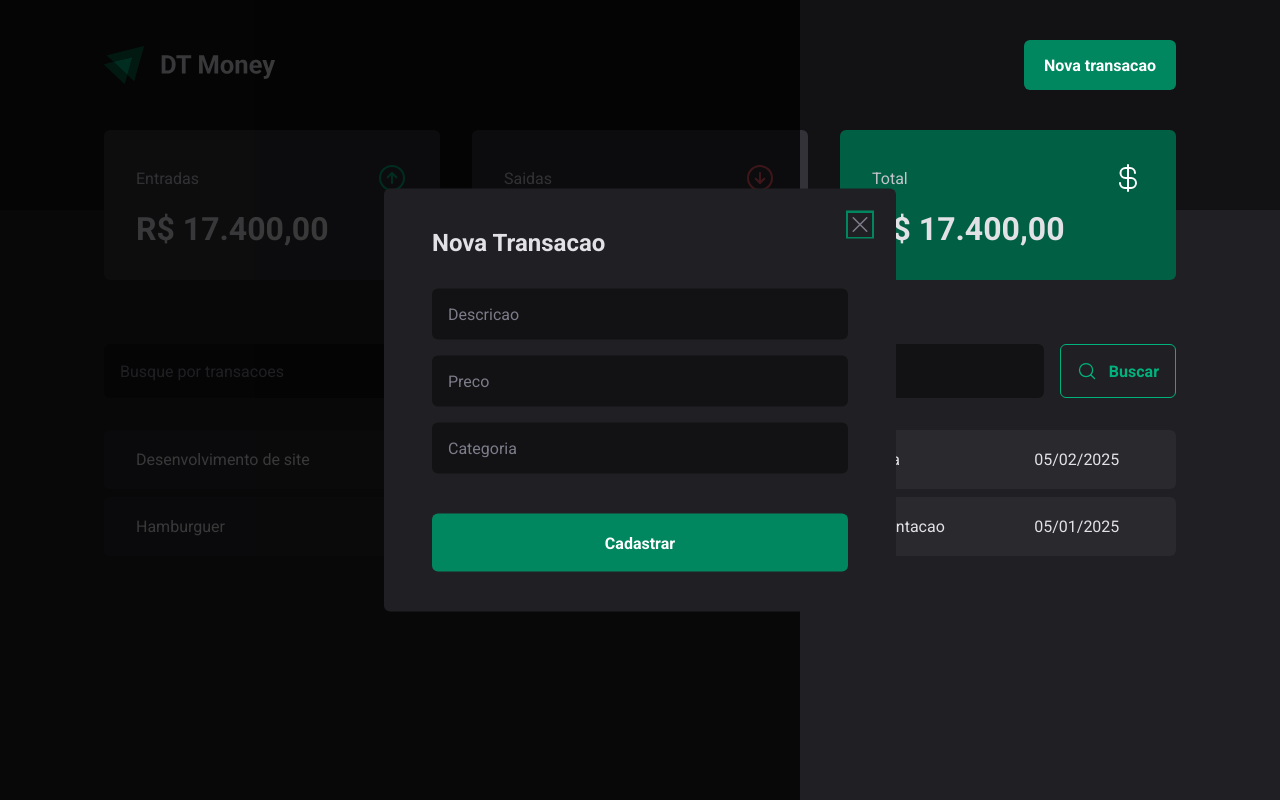
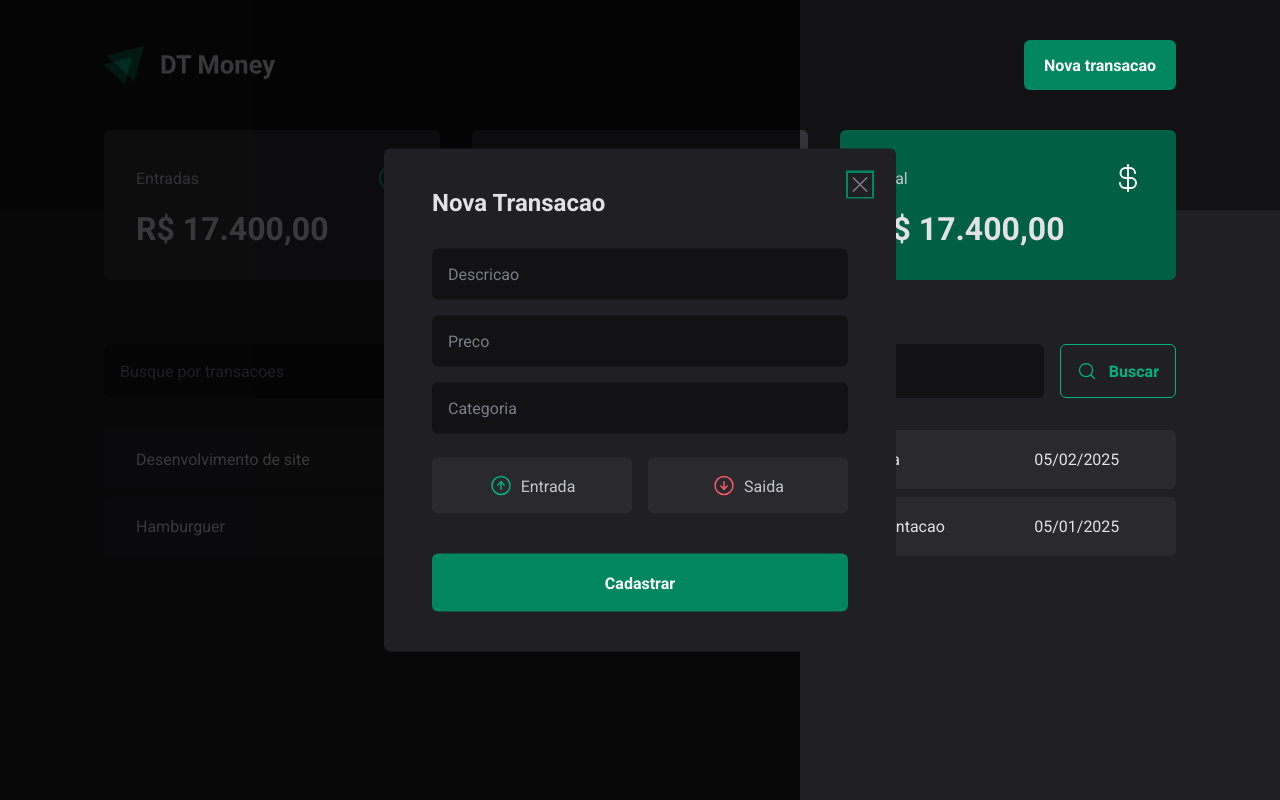
Before and after one commit to GabrielGoncalvesMendes/dt-money, a React (Vite) app: page / in a window 1280 px wide. Both pictures are taken after a click on the button "Nova transacao". Built offline with nearby package versions, Linux system fonts and the light colour scheme.

Commit message:
Create and style Transactions Type Button (#7)

```diff
--- a/src/components/NewTransactionModal/index.tsx
+++ b/src/components/NewTransactionModal/index.tsx
@@ -1,6 +1,6 @@
 import * as Dialog from '@radix-ui/react-dialog';
-import { CloseButton, Content, Overlay } from './styles';
-import { X } from 'phosphor-react';
+import { CloseButton, Content, Overlay, TransactionType, TransactionTypeButton } from './styles';
+import { ArrowCircleDown, ArrowCircleUp, X } from 'phosphor-react';
 
 export function NewTransactionModal() {
   return (
@@ -15,6 +15,16 @@
         <input type="text" placeholder='Descricao' required />
         <input type="number" placeholder='Preco' required />
         <input type="text" placeholder='Categoria' required />
+        <TransactionType>
+          <TransactionTypeButton variant='income'>
+            <ArrowCircleUp size={24} />
+            Entrada
+          </TransactionTypeButton>
+          <TransactionTypeButton variant='outcome'>
+            <ArrowCircleDown size={24} />
+            Saida
+          </TransactionTypeButton>
+        </TransactionType>
         <button type='submit'>Cadastrar</button>
         </form>
       </Content>
--- a/src/components/NewTransactionModal/styles.ts
+++ b/src/components/NewTransactionModal/styles.ts
@@ -69,3 +69,31 @@
   cursor: pointer;
   color: ${props => props.theme['gray-500']};
 `;
+
+export const TransactionType = styled.div`
+  display: grid;
+  grid-template-columns: repeat(2, 1fr);
+  gap: 1rem;
+  margin-top: 0.5rem;
+`;
+
+interface TransactionTypeButtonProps {
+  variant: 'income' | 'outcome';
+}
+
+export const TransactionTypeButton = styled.button<TransactionTypeButtonProps>`
+  background: ${props => props.theme['gray-700']};
+  padding: 1rem;
+  display: flex;
+  align-items: center;
+  justify-content: center;
+  gap: 0.5rem;
+  border-radius: 6px;
+  border: 0;
+  cursor: pointer;
+  color: ${props => props.theme['gray-300']};
+
+  svg {
+    color: ${props => props.variant === 'income' ? props.theme['green-300'] : props.theme['red-300']};
+  }
+`;
```
